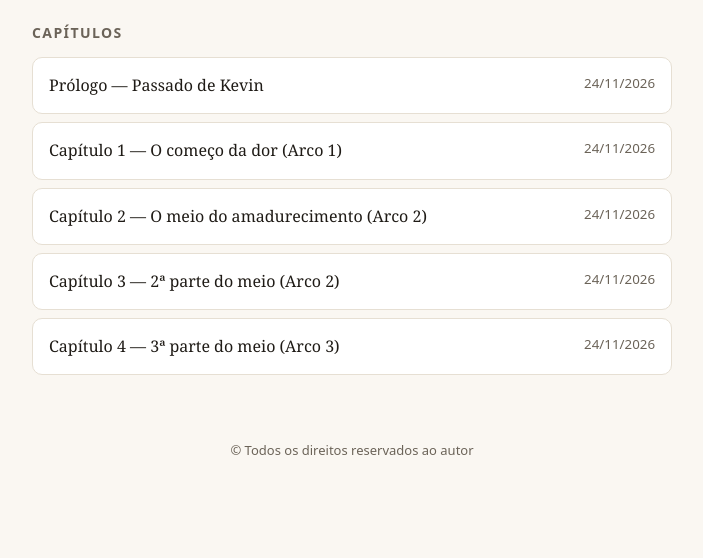
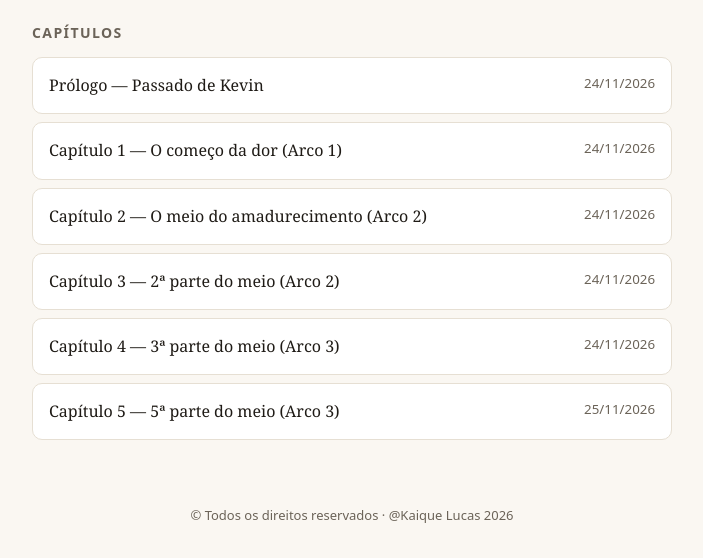
Before and after one commit to kaiqueldgomes-sudo/Light-novel-a-loucura-do-misterio, a plain HTML site: page index.html in a window 1280 px wide. Shown: the part 320-878 px from the top of the page, without its empty margins (288-991 px from the left). Before the commit the page ends 813 px from the top, so only its background shows below. Drawn offline with Linux system fonts and the light colour scheme.

Commit message:
Update index.html

```diff
--- a/index.html
+++ b/index.html
@@ -43,7 +43,7 @@ footer{text-align:center;color:var(--muted);font-size:13px;padding:0 20px 32px;f
 <body>
 <header><a href="#" id="home">A loucura do mistério?</a><button id="theme" aria-label="Alternar tema">Tema</button></header>
 <main id="app"></main>
-<footer>© Todos os direitos reservados ao autor</footer>
+<footer>© Todos os direitos reservados · @Kaique Lucas 2026</footer>
 <script>
 /* ===== ADICIONE SEUS CAPÍTULOS AQUI ===== */
 var CHAPTERS = [
@@ -139,6 +139,24 @@ var CHAPTERS = [
     `Chegando no sul da cidade,Emily e Kevin protege os moradores do sul da cidade,derrepente uma poça ali perto cai ali perto de Emily,a gosma formou rápido,mas Kevin faz um escudo do Hagi em volta deles,mas Kevin presta a total atenção na parte da frente do escudo,ele não presta atenção atrás,é uma coisa quebra um pouco do escudo e pega o braço esquerdo de Emily e morde.`,
     `-KEVIN!Eu senti uma mordida no meu braço e está doendo muito!Disse Emily gritando`,
     `Kevin após ouvir Emily,deixa o escudo,pega ela no colo e sai do escudo pulando chegando até o norte.`
+   ]},
+  {id:"cap-5", title:"Capítulo 5 — 5ª parte do meio (Arco 3)", date:"25/11/2026",
+   body:[
+    `Quando Kevin chega ao norte com Emily,ele ver que o grupo já tinha derrotado os humanos formados pela gosma.`,
+    `-A Emily foi mordida por um desses bichos que atravessou o meu escudo!`,
+    `Todos culpam Kevin por ter se orgulhado demais,Kevin pede desculpas.`,
+    `-A mordida causa coma daqui 30 minutos e fica em coma até 10 dias,depois que passa esses dias a pessoa morre,a não ser que vocês acham a cura da mordida.Disse um morador`,
+    `-E onde acha essa tal cura da mordida?`,
+    `-Na torre da Verdade,ela conta toda verdade`,
+    `-E onde fica essa torre da tal verdade?`,
+    `-Fica 11Km de coicsh.`,
+    `-Norte,toma esse papel,para saber os pontos cursiais.O morador da o papel dos pontos cardiais dessa cidade.`,
+    `-Valeu!Mas com o que eu vou pra lá?`,
+    `-De cavalo,mas cuidado,lá é perigoso,nenhum dos meus ancestrais nunca chegaram a torre,morreram com os monstros.`,
+    `-Ta bom!`,
+    `Kevin e seu grupo procura a loja de cavalo para a cura do coma de Emily,eles acham a loja e compra 2 cavalos para viagem.`,
+    `-Eu vou com a Ana com ela segurando Emily e o resto vai no outro!`,
+    `Todos concordam,mas Ana fala que é para se preparar para ir a torre,eles ficaram 3 dias se-preparando...`
    ]}
 ];
 /* ========================================= */
```
